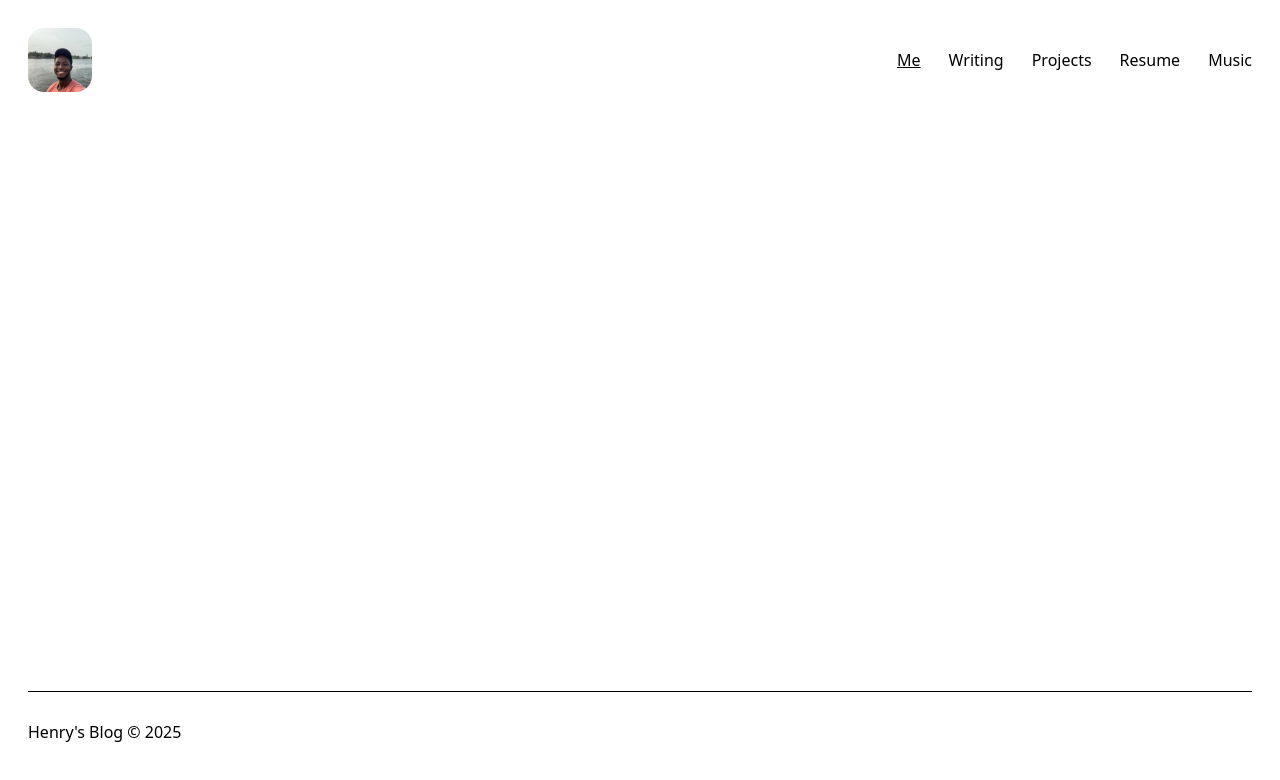
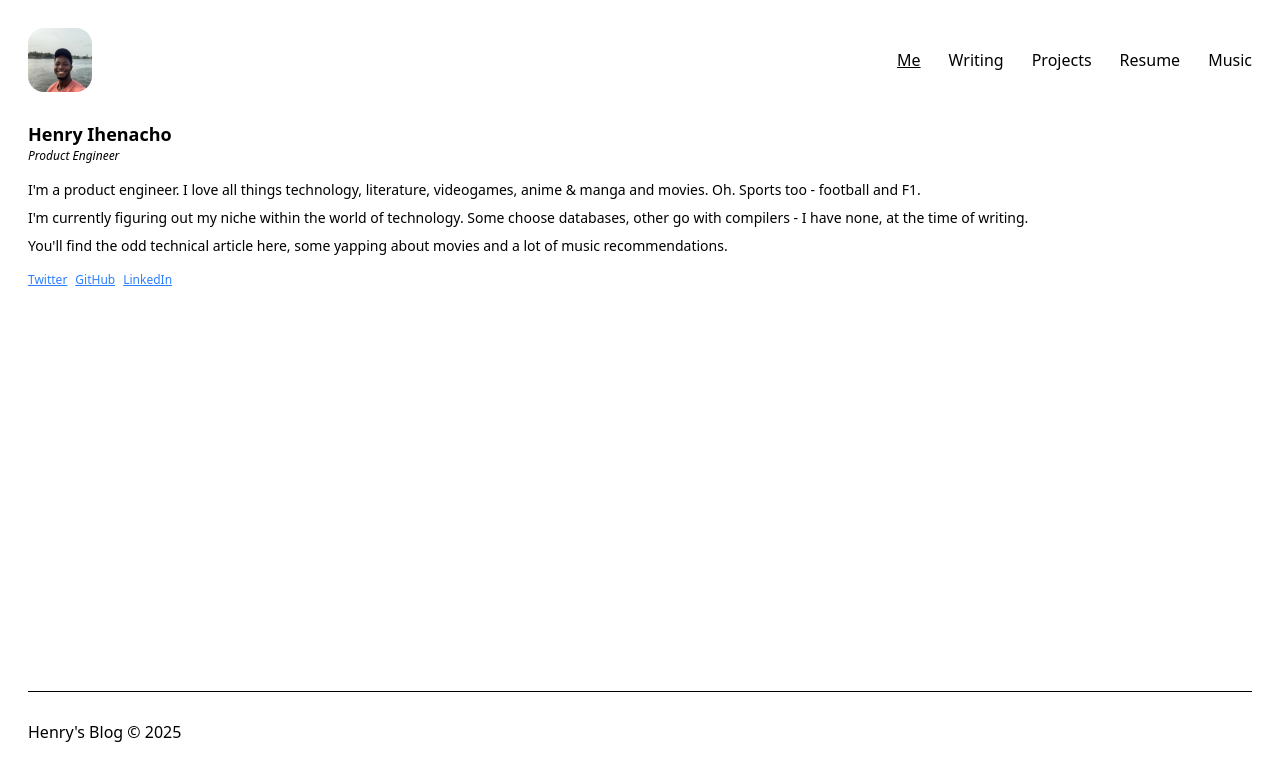
Before and after one commit to henrychris/blog, a SvelteKit app: page / in a window 1280 px wide. Shown: the top 780 px of the page. Built offline with nearby package versions, Linux system fonts and the light colour scheme.

Commit message:
add me page

```diff
--- a/src/routes/+page.svelte
+++ b/src/routes/+page.svelte
@@ -5,3 +5,38 @@
 <svelte:head>
 	<title>{config.title}</title>
 </svelte:head>
+
+<article class="flex flex-col gap-4">
+	<div>
+		<h1 class="text-lg font-bold">Henry Ihenacho</h1>
+		<p class="text-xs italic">Product Engineer</p>
+	</div>
+
+	<div class="flex flex-col gap-2 text-sm">
+		<p>
+			I'm a product engineer. I love all things technology, literature, videogames, anime & manga
+			and movies. Oh. Sports too - football and F1.
+		</p>
+		<p>
+			I'm currently figuring out my niche within the world of technology. Some choose databases,
+			other go with compilers - I have none, at the time of writing.
+		</p>
+		<p>
+			You'll find the odd technical article here, some yapping about movies and a lot of music
+			recommendations.
+		</p>
+	</div>
+
+	<!-- socials -->
+	<ul class="flex gap-2 text-xs text-blue-500 underline">
+		<li>
+			<a href="https://x.com/hiddenhenry" target="_blank">Twitter</a>
+		</li>
+		<li>
+			<a href="https://github.com/henrychris" target="_blank">GitHub</a>
+		</li>
+		<li>
+			<a href="https://www.linkedin.com/in/henry-ihenacho" target="_blank">LinkedIn</a>
+		</li>
+	</ul>
+</article>
```
